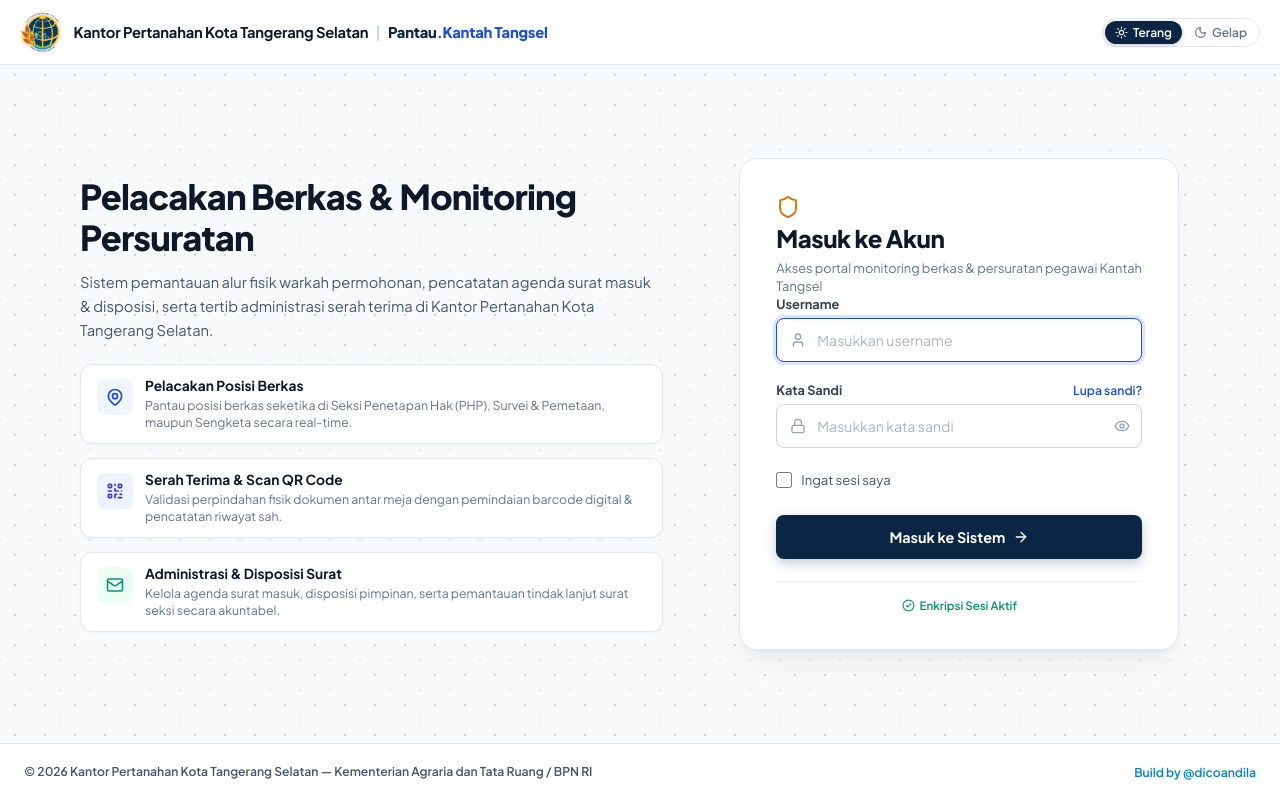
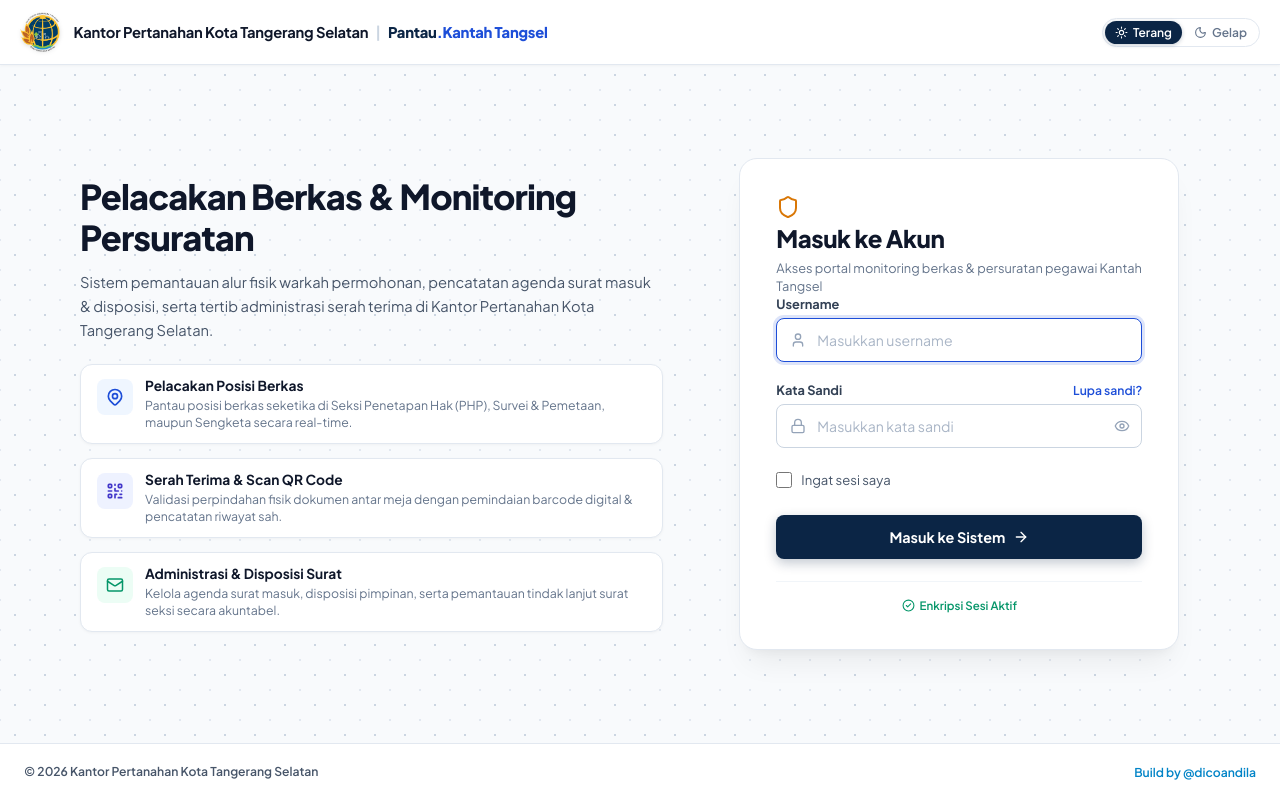
Before and after one commit to dicoandilasuhanda/pantau-kantah-tangsel, a React (Vite) app in the folder frontend/: page /login in a window 1280 px wide. Built offline with nearby package versions, Linux system fonts and the light colour scheme.

Commit message:
chore(footer): simplify footer text to '© 2026 Kantor Pertanahan Kota Tangerang Selatan'

```diff
--- a/frontend/src/App.jsx
+++ b/frontend/src/App.jsx
@@ -184,7 +184,7 @@ function AppContent() {
         >
           <div style={{ width: '100%', display: 'flex', alignItems: 'center', justifyContent: 'space-between', flexWrap: 'wrap', gap: '0.5rem' }}>
             <span style={{ textAlign: 'left' }}>
-              © 2026 Kantor Pertanahan Kota Tangerang Selatan — Kementerian Agraria dan Tata Ruang / BPN RI
+              © 2026 Kantor Pertanahan Kota Tangerang Selatan
             </span>
             <a
               href="https://x.com/dicoandila"
--- a/frontend/src/pages/Login.jsx
+++ b/frontend/src/pages/Login.jsx
@@ -399,7 +399,7 @@ export default function Login() {
         <div className="bpn-footer-container">
           <div className="bpn-footer-left">
             <p className="bpn-footer-copy">
-              © 2026 Kantor Pertanahan Kota Tangerang Selatan — Kementerian Agraria dan Tata Ruang / BPN RI
+              © 2026 Kantor Pertanahan Kota Tangerang Selatan
             </p>
           </div>
 
```
